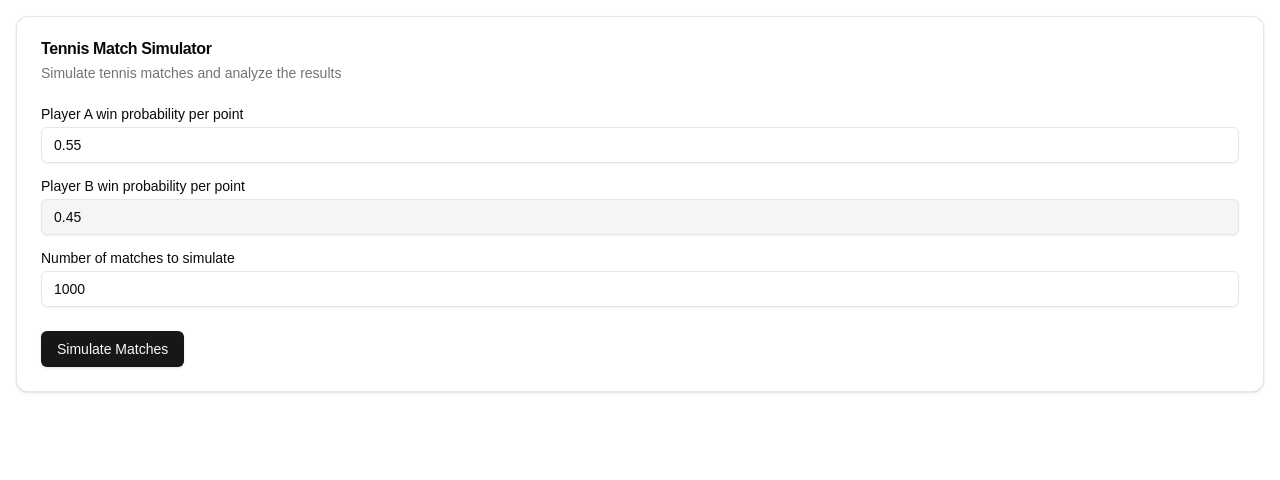
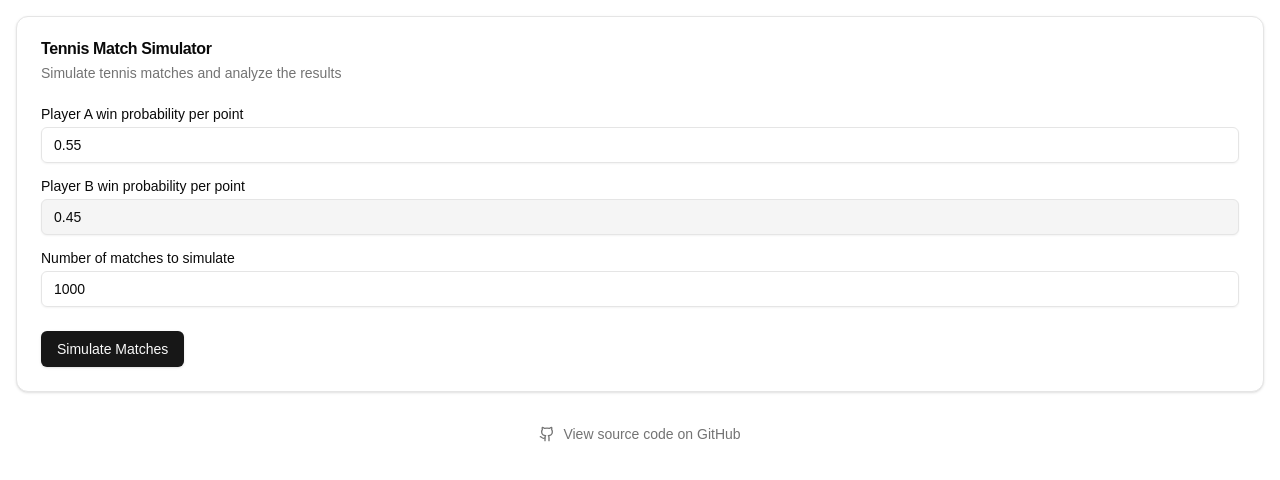
Before and after one commit to georgesung/tennis-match-simulator, a Next.js app: page / in a window 1280 px wide. Shown: the top 480 px of the page. Built offline with nearby package versions, Linux system fonts and the light colour scheme.

Commit message:
Add Github link

```diff
--- a/next.config.js
+++ b/next.config.js
@@ -5,7 +5,7 @@ const nextConfig = {
     unoptimized: true,
   },
   // for Github Pages, this should match project name, e.g. https://www.georgesung.com/tennis-match-simulator/
-  basePath: "/tennis-match-simulator",
+  basePath: process.env.NODE_ENV === 'development' ? '': '/tennis-match-simulator',
 }
 
 module.exports = nextConfig
--- a/pages/index.tsx
+++ b/pages/index.tsx
@@ -6,6 +6,7 @@ import { Input } from "@/components/ui/input"
 import { Label } from "@/components/ui/label"
 import { Card, CardContent, CardDescription, CardFooter, CardHeader, CardTitle } from "@/components/ui/card"
 import { ScrollArea } from "@/components/ui/scroll-area"
+import { Github } from "lucide-react"
 
 export default function TennisSimulator() {
   const [probA, setProbA] = useState(0.55)
@@ -169,6 +170,18 @@ export default function TennisSimulator() {
           </CardContent>
         </Card>
       )}
+
+      <footer className="mt-8 text-center">
+        <a
+          href="https://github.com/georgesung/tennis-match-simulator"
+          target="_blank"
+          rel="noopener noreferrer"
+          className="inline-flex items-center text-sm text-muted-foreground hover:text-primary"
+        >
+          <Github className="mr-2 h-4 w-4" />
+          View source code on GitHub
+        </a>
+      </footer>
     </div>
   )
 }
```
